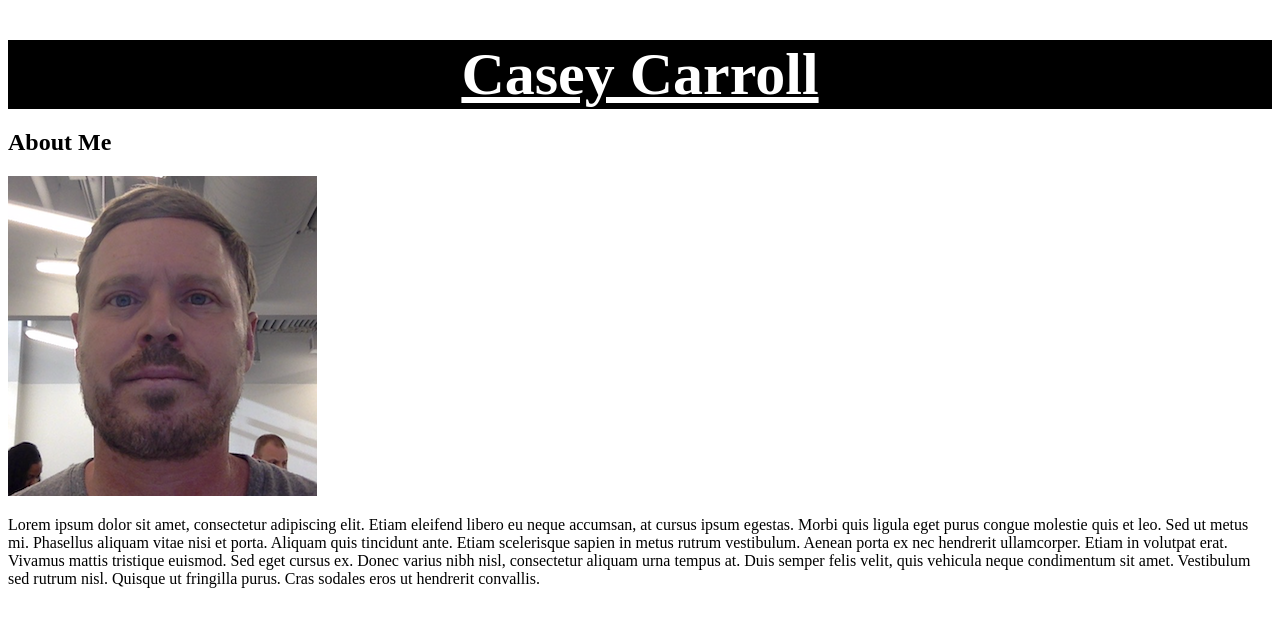
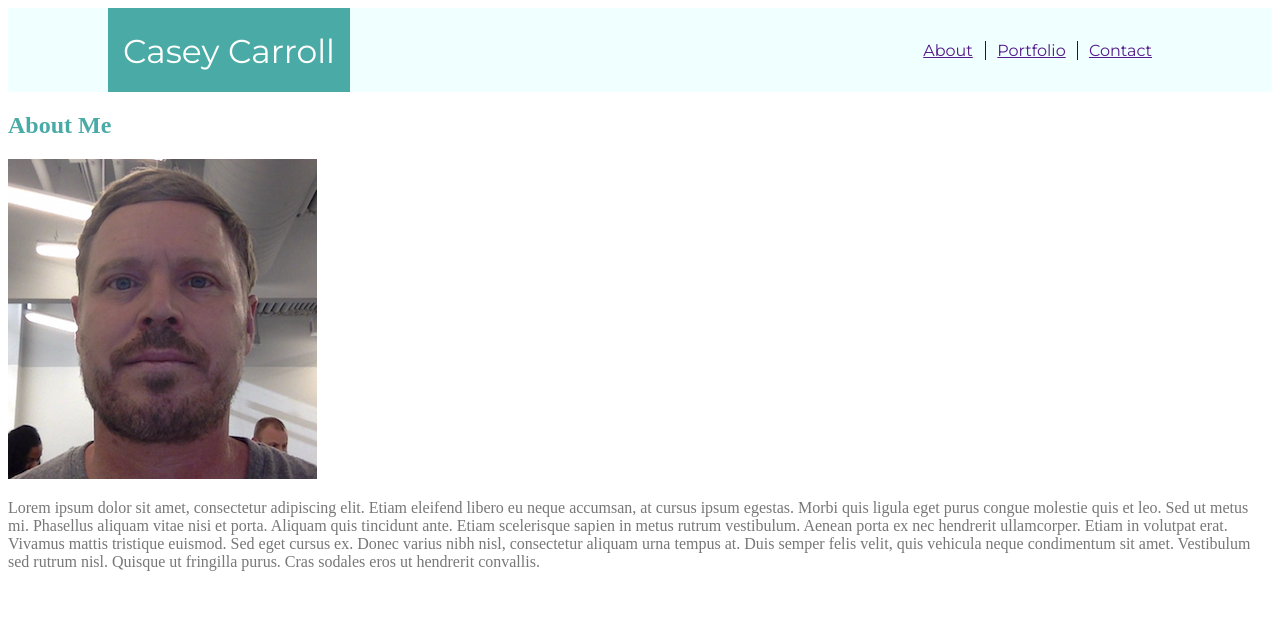
Before and after one commit to caseydean8/Basic-Portfolio, a plain HTML site: page index.html in a window 1280 px wide. Drawn offline with Linux system fonts and the light colour scheme.

Commit message:
Moved links to header and changed fonts

```diff
--- a/assets/css/style.css
+++ b/assets/css/style.css
@@ -0,0 +1,78 @@
+
+
+
+
+header {
+    margin-top: 0px;
+    height: 84px;
+    font-family: 'Montserrat', sans-serif;
+    text-align: center;
+    background: azure;
+}
+
+#name {
+    font-size: 33px;
+    margin-top: 0px;
+    margin-left: 100px;
+    height: 61px;
+    background-color: #4aaaa5;
+    margin-right: 362px;
+    text-align: center;
+    padding-top: 23px;
+    width: 242px;
+    color: #ffffff;
+}
+
+#links {
+    margin-right: 100px;
+    margin-top: -67px;
+    float: right;
+    width: 245px;
+    padding: 16px;
+    /* background: lightblue; */
+
+}
+
+.spacing{
+    width: 1px;
+    height: 19px;
+    background-color: blue;
+    float: left;
+}
+
+#about {
+    width: 74px;
+    float: left;
+}
+
+#portfolio {
+    width: 91px;
+    float: left;
+    /* margin-left: 74px; */
+}
+
+#contact {
+    width: 74px;
+    float: left;
+    text-align: right
+    /* margin-left: 74px; */
+}
+
+
+
+
+
+
+
+h1 {
+    box-sizing: border-box;
+    color: #ffffff;
+    background-color: #4aaaa5:
+}
+
+h2 {
+    color: #4aaaa5;
+}
+p {
+    color: #777777;
+}
--- a/index.html
+++ b/index.html
@@ -5,35 +5,39 @@
     <meta name="viewport" content="width=device-width, initial-scale=1.0">
     <meta http-equiv="X-UA-Compatible" content="ie=edge">
     <title>Caseys Portfolio</title>
-</head>
+    <link rel="stylesheet" type="text/css" href="assets/css/style.css">
+    <link href="https://fonts.googleapis.com/css?family=Montserrat&display=swap" rel="stylesheet">
 <body>
-      <!-- Now you can customize the look of your sites. Each rule in the style tag changes the appearance of its associated element (notice how each rule names an element from the HTML body). -->
-  <style>
-        /*
-                NOTE: Commenting is a bit different in CSS.
-              They start with forward-slash + asterisk
-              and end with back-slash + asterisk.
-              */
-        /* h1 heading tag */
+   <header>
+       <div id="name">
+           Casey Carroll
+       </div>
 
-        h1 {
-          /* Put a 15-pixel margin at the bottom of the heading. */
-          margin-bottom: 15px;
-          /* Change the size of your font to 60 pixels high. */
-          font-size: 60px;
-          /* This will color the heading font white. */
-          color: white;
-          /* Align the text to the center of its enclosing element (e.g. div). */
-          text-align: center;
-          /* Underline the text. */
-          text-decoration: underline;
-          /* The background of the heading element will now be black. */
-          background-color: black;
-        }
-    </style>
+       <div id="links">
+            <div id="about">
+                <a href="">About</a>
+            </div>
 
-    <!-- name added -->
-    <h1>Casey Carroll</h1>
+            <div class="spacing">
+
+            </div>
+
+            <div id="portfolio">
+                <a href="">Portfolio</a>
+            </div>
+
+            <div class="spacing">
+
+            </div>
+
+            <div id="contact">
+                <a href="">Contact</a>
+            </div>
+        </div>
+
+
+    </header>
+
 
     <h2>About Me</h2>
 
```
Also changed, not shown: contact.html (+12 -1 lines), portfolio.html (+5 -0 lines), 1 other file.
